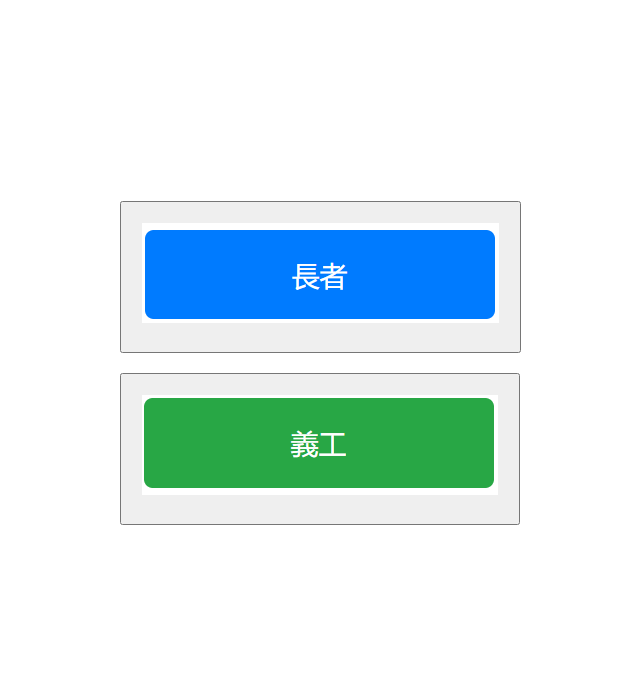
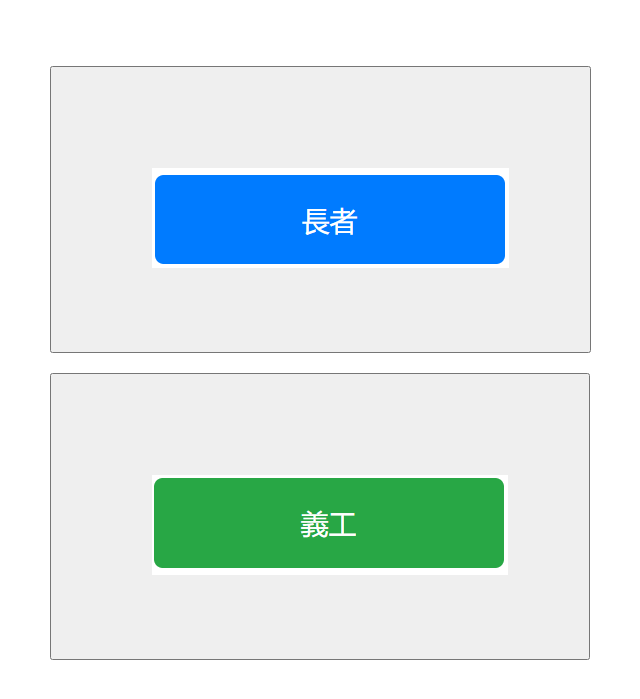
Before and after one commit to Liiho/elderlyproject, a plain HTML site: page elderly.html in a window 1280 px wide. Shown: the part 87-786 px from the top of the page, without its empty margins (320-960 px from the left). Drawn offline with Linux system fonts and the light colour scheme.

Commit message:
Update elderly.html

```diff
--- a/elderly.html
+++ b/elderly.html
@@ -38,7 +38,7 @@
             align-items: center;
         }
         button{
-            padding: 20px 20px 25px 20px;
+            padding: 100px 80px 80px 100px;
         }
 
         .blue-button {
```
